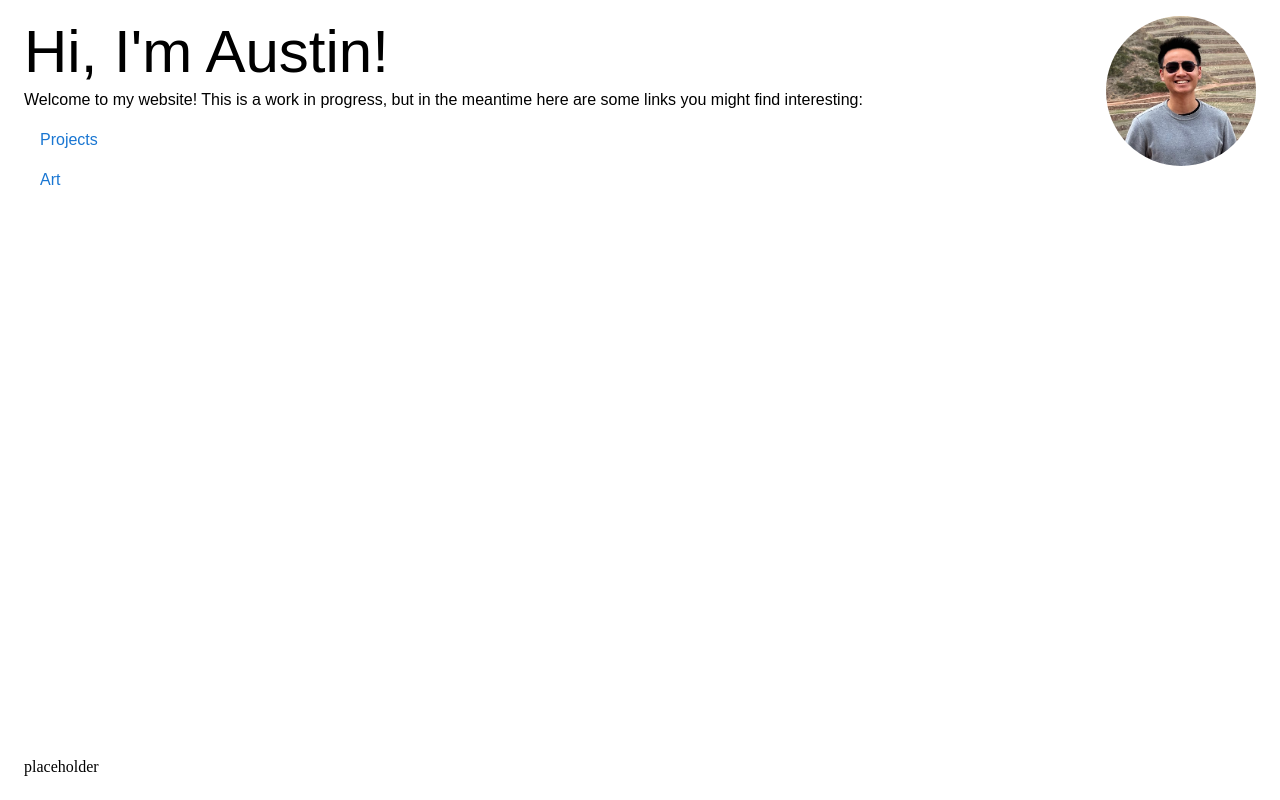
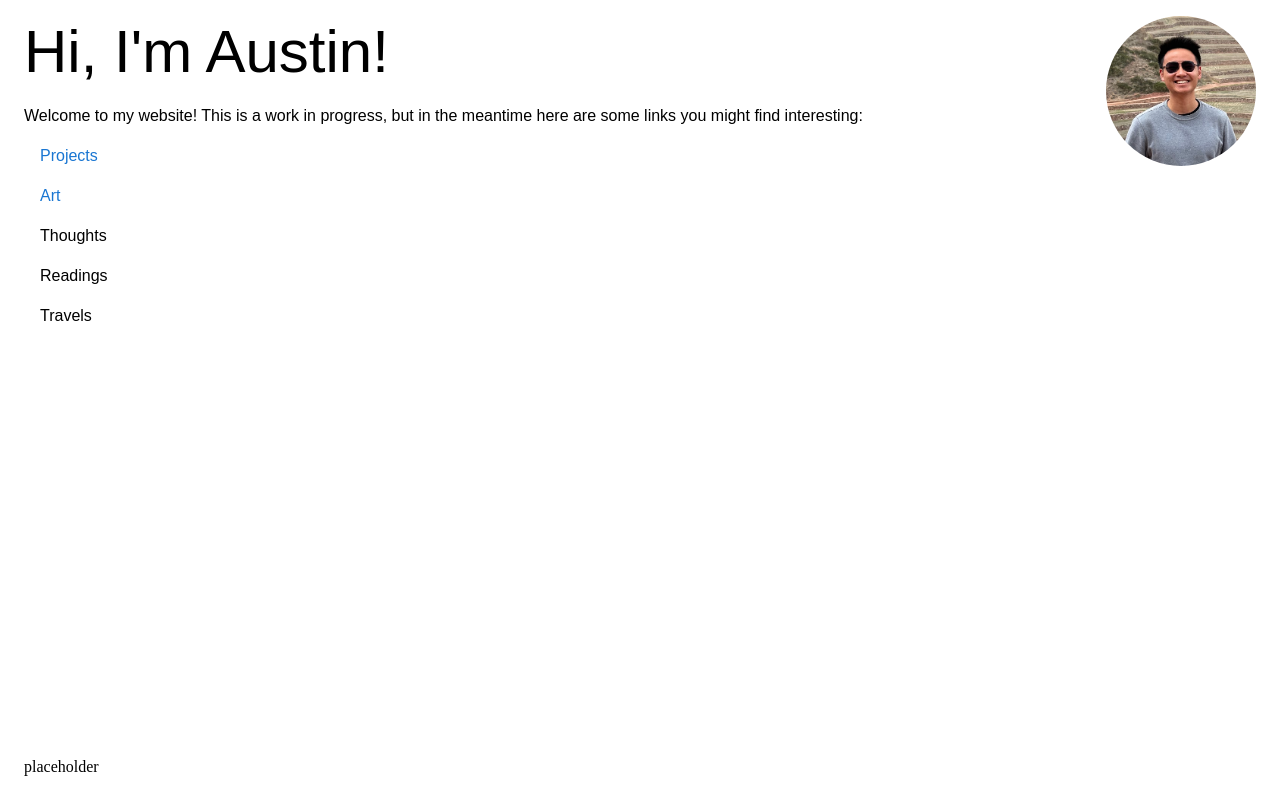
Before and after one commit to AustinCai/austin-site, a React (Create React App) app: page / in a window 1280 px wide. Built offline with nearby package versions, Linux system fonts and the light colour scheme.

Commit message:
add a few more placeholder links

```diff
--- a/src/App.tsx
+++ b/src/App.tsx
@@ -49,7 +49,9 @@ function App() {
           justifyContent="space-between"
         >
           <Stack>
-            <Typography variant="h2">Hi, I'm Austin!</Typography>
+            <Typography variant="h2" mb={2}>
+              Hi, I'm Austin!
+            </Typography>
             <Typography>
               Welcome to my website! This is a work in progress, but in the
               meantime here are some links you might find interesting:
@@ -73,6 +75,15 @@ function App() {
                   <Typography>Art</Typography>
                 </Link>
               </ListItem>
+              <ListItem>
+                <Typography>Thoughts</Typography>
+              </ListItem>
+              <ListItem>
+                <Typography>Readings</Typography>
+              </ListItem>
+              <ListItem>
+                <Typography>Travels</Typography>
+              </ListItem>
             </List>
           </Stack>
           <Stack>
```
